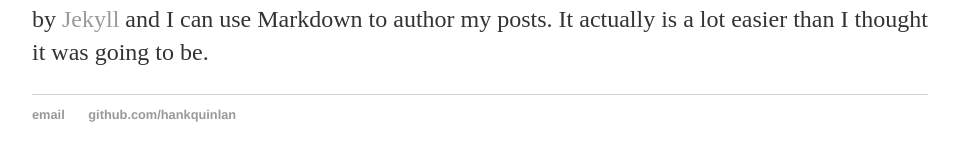
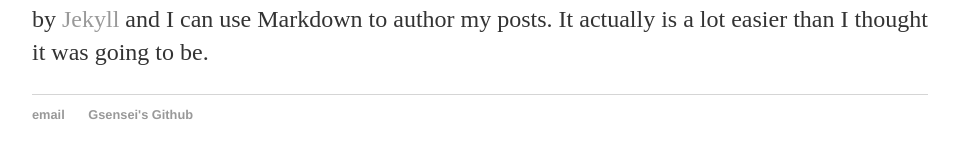
Before and after one commit to tlGsensei/tlGsensei.github.io, a Jekyll site: the page built from _posts/2022-3-22-gtl-blog.md, in a window 1280 px wide. Shown: the part 341-502 px from the top of the page, without its empty margins (160-1119 px from the left). Built offline with Jekyll 4.4.1, drawn with Linux system fonts in a browser that asks for light colours.

Commit message:
Update default.html

```diff
--- a/_layouts/default.html
+++ b/_layouts/default.html
@@ -10,7 +10,7 @@
 	    		<ul>
 	        		<li><a href="/">Home</a></li>
 		        	<li><a href="/about">About</a></li>
-	        		<li><a href="/cv">Diary</a></li>
+	        		<li><a href="/diary">Diary</a></li>
 	        		<li><a href="/blog">Blog</a></li>
 	    		</ul>
 			</nav>
@@ -22,7 +22,7 @@
 			<footer>
 	    		<ul>
 	        		<li><a href="1072446164@qq.com">email</a></li>
-	        		<li><a href="https://github.com/tlGsensei">github.com/hankquinlan</a></li>
+	        		<li><a href="https://github.com/tlGsensei">Gsensei's Github</a></li>
 				</ul>
 			</footer>
 		</body>
```
